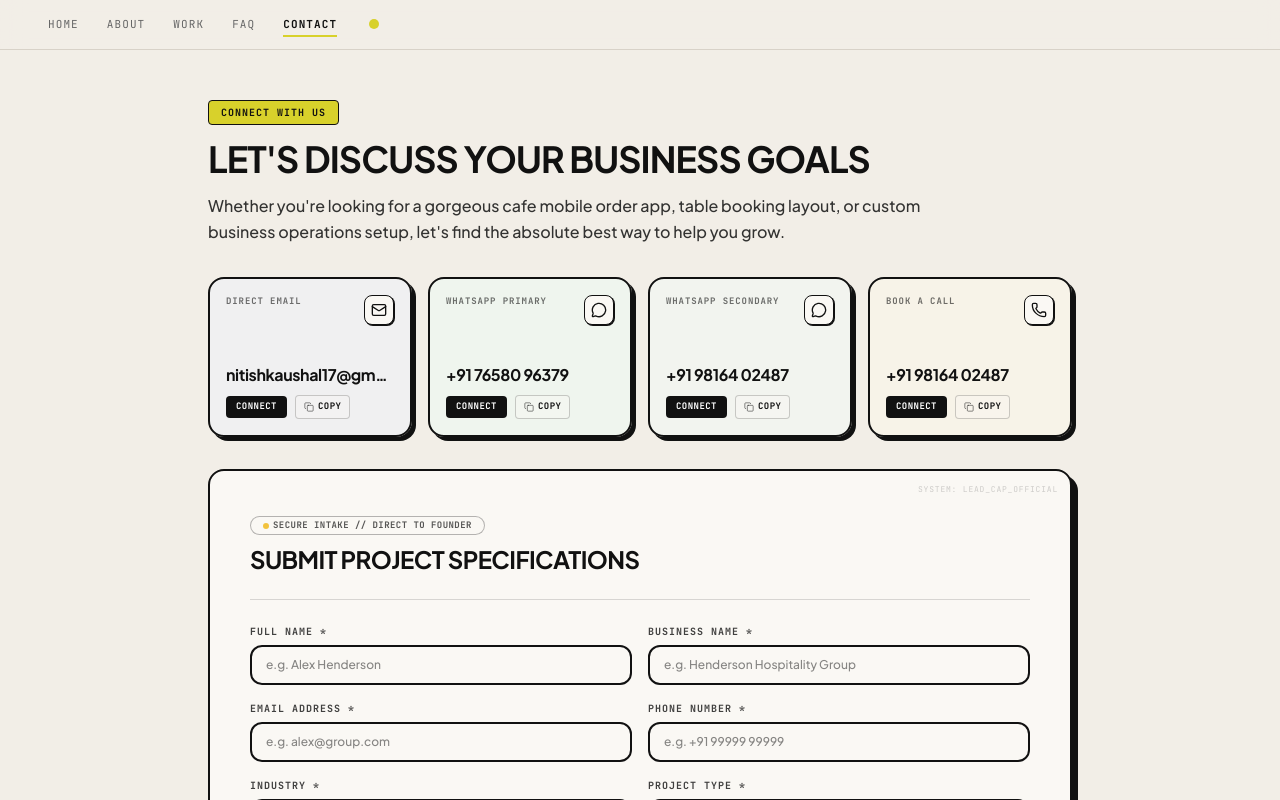
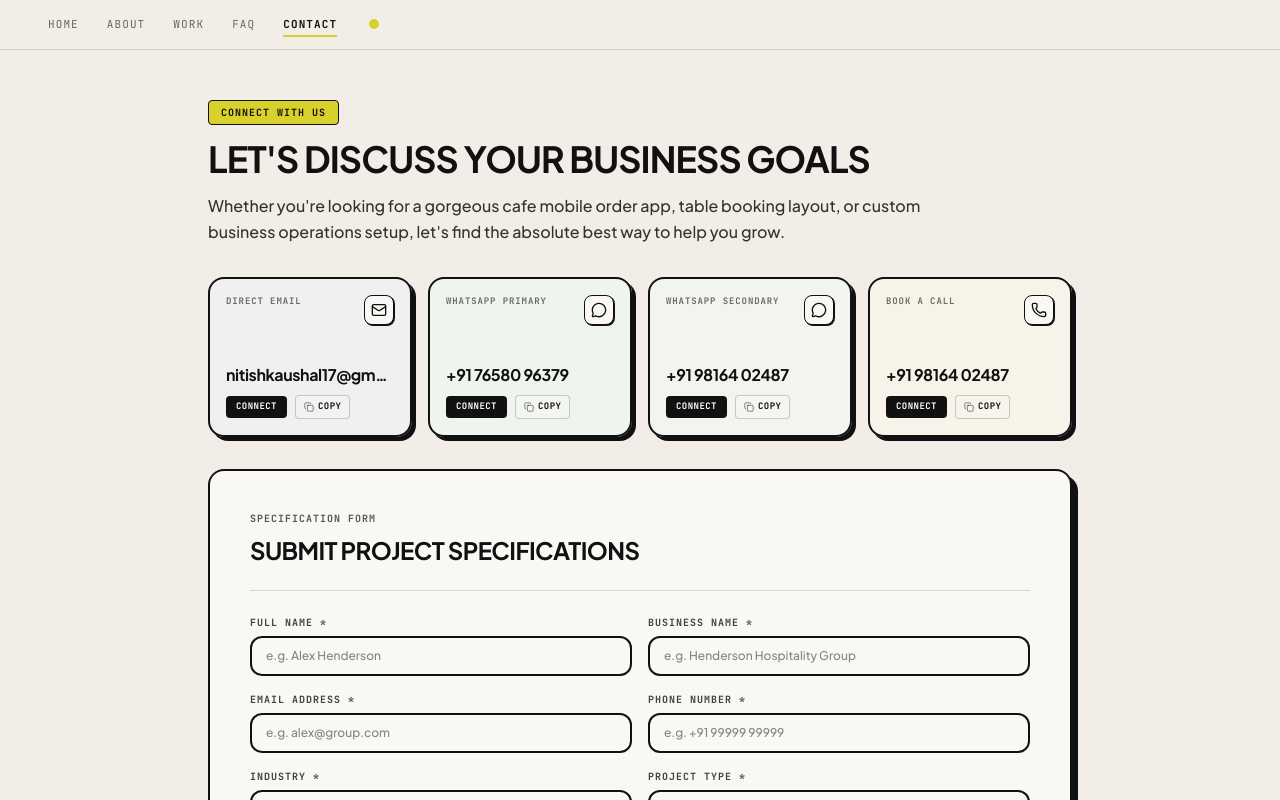
Before and after one commit to kaushalnitish/Portfolio-website, a React (Vite) app: page / in a window 1280 px wide. Both pictures are taken after a click on the button "CONTACT". Shown: the top 800 px of the page. Built offline with nearby package versions, Linux system fonts and the light colour scheme.

Commit message:
refactor: clean up hero layout and enquiry form UI
Remove unused ServicesOverview component, adjust hero headline spacing, and streamline the enquiry form header for a cleaner, more professional interface.

```diff
--- a/src/App.tsx
+++ b/src/App.tsx
@@ -35,7 +35,6 @@ import ContactTerminal from './components/ContactTerminal';
 import ClientLogo from './components/ClientLogo';
 import DiagonalShowcase from './components/DiagonalShowcase';
 import EnquiryForm from './components/EnquiryForm';
-import ServicesOverview from './components/ServicesOverview';
 import CreativeCampaigns from './components/CreativeCampaigns';
 import FAQPage from './components/FAQPage';
 
@@ -165,7 +164,7 @@ export default function App() {
                 {/* 1. NAME/HEADLINE */}
                 <h1
                   className="order-1 text-[1.85rem] xs:text-[2.15rem] sm:text-[2.5rem] md:text-5xl lg:text-[4.8rem] xl:text-[5.5rem] font-sans font-black tracking-tighter leading-[0.82] md:leading-[0.85] text-[#111111] uppercase select-none cursor-default md:col-span-6 md:col-start-1 md:row-start-1 md:self-end w-full mb-3.5 md:mb-0"
-                  style={{ marginTop: '2px', marginBottom: '4px', marginLeft: '-1px' }}
+                  style={{ marginTop: '12px', marginBottom: '4px', marginLeft: '-1px' }}
                 >
                   NITISH<br />KAUSHAL
                 </h1>
@@ -189,7 +188,7 @@ export default function App() {
                 </div>
 
                 {/* 3. HERO IMAGE BETWEEN CONTENT AND BUTTONS ON MOBILE */}
-                <div className="order-3 md:order-none md:col-span-6 md:col-start-7 md:row-start-1 md:row-span-3 w-full md:h-full flex items-center md:items-end justify-center relative select-none z-20 overflow-visible py-2 md:py-0 mb-6 md:mb-0">
+                <div className="order-3 md:order-none md:col-span-6 md:col-start-7 md:row-start-1 md:row-span-3 w-full h-[240px] xs:h-[280px] sm:h-[320px] md:h-full min-h-[240px] xs:min-h-[280px] sm:min-h-[320px] md:min-h-0 max-w-[250px] xs:max-w-[280px] sm:max-w-[320px] md:max-w-none mx-auto flex items-center md:items-end justify-center relative select-none z-20 overflow-visible py-2 md:py-0 mb-6 md:mb-0">
                   {/* Premium soft ambient radial shadow behind key subject focus area */}
                   <div className="absolute top-[10%] bottom-[5%] left-[10%] right-[10%] md:top-[15%] md:bottom-[5%] h-[80%] md:h-[75%] bg-[#111111]/[0.04] rounded-full blur-[30px] md:blur-[70px] pointer-events-none z-10" />
 
@@ -332,9 +331,6 @@ export default function App() {
                   referrerPolicy="no-referrer"
                 />
               </div>
-
-              {/* SECTION 02.5: CAPABILITIES & SERVICES SPECIFICATION */}
-              <ServicesOverview />
 
               {/* SECTION 06: RECOGNITION & APPROACH */}
               <section id="approach" className="space-y-8 pt-8">
@@ -624,16 +620,11 @@ export default function App() {
               animate="animate"
               exit="exit"
               variants={pageVariants}
-              className="max-w-4xl mx-auto px-4 mt-2 md:mt-4 space-y-8"
+              className="max-w-4xl mx-auto px-4 pt-4 pb-12"
             >
 
               {/* PRIMARY CONTACT COMPONENT */}
               <ContactTerminal />
-
-              {/* QUICK RECENT LOG STATEMENT */}
-              <div className="bg-[#FAF8F4] border-2 border-[#111111] p-4 rounded-xl text-center text-[10px] font-mono text-[#111111]/80 font-extrabold tracking-widest shadow-[2px_2px_0px_0px_#111111]">
-                SECURE END-TO-END DATA TRANSMISSION // NO COOKIES RECORDED
-              </div>
 
             </motion.div>
           )}
--- a/src/components/ContactTerminal.tsx
+++ b/src/components/ContactTerminal.tsx
@@ -261,10 +261,6 @@ export default function ContactTerminal() {
       {/* Embedded High-End Business Enquiry Form */}
       <div className="bg-[#FAF8F4] border-2 border-[#111111] rounded-2xl p-4 sm:p-6 md:p-10 shadow-[4px_4px_0px_0px_#111111] sm:shadow-[6px_6px_0px_0px_#111111] relative overflow-hidden mt-6 sm:mt-8 text-left">
 
-        <div className="absolute top-0 right-0 p-3 font-mono text-[8px] text-[#666666]/30 select-none tracking-widest uppercase pointer-events-none">
-          SYSTEM: LEAD_CAP_OFFICIAL
-        </div>
-
         <AnimatePresence mode="wait">
           {!isSuccess ? (
             <motion.form
@@ -277,11 +273,8 @@ export default function ContactTerminal() {
             >
 
               <div className="space-y-2 text-left">
-                <div className="inline-flex items-center gap-1 bg-[#FAF8F4] border border-[#111111]/30 max-w-max rounded-full py-0.5 px-3 block">
-                  <span className="w-1.5 h-1.5 rounded-full bg-yellow-500 animate-pulse" />
-                  <span className="text-[9px] font-mono font-bold tracking-wider text-[#111111]/70 uppercase">
-                    SECURE INTAKE // DIRECT TO FOUNDER
-                  </span>
+                <div className="text-[10px] font-mono font-black uppercase tracking-widest text-[#111111]/70 select-none">
+                  SPECIFICATION FORM
                 </div>
                 <h3 className="font-sans text-xl md:text-2xl font-black text-[#111111] uppercase tracking-tight">
                   Submit Project Specifications
@@ -433,7 +426,7 @@ export default function ContactTerminal() {
                   {isSubmitting ? (
                     <>
                       <Hourglass className="w-4 h-4 animate-spin" />
-                      <span>Transmitting specifications...</span>
+                      <span>Submitting specifications...</span>
                     </>
                   ) : (
                     <>
```
